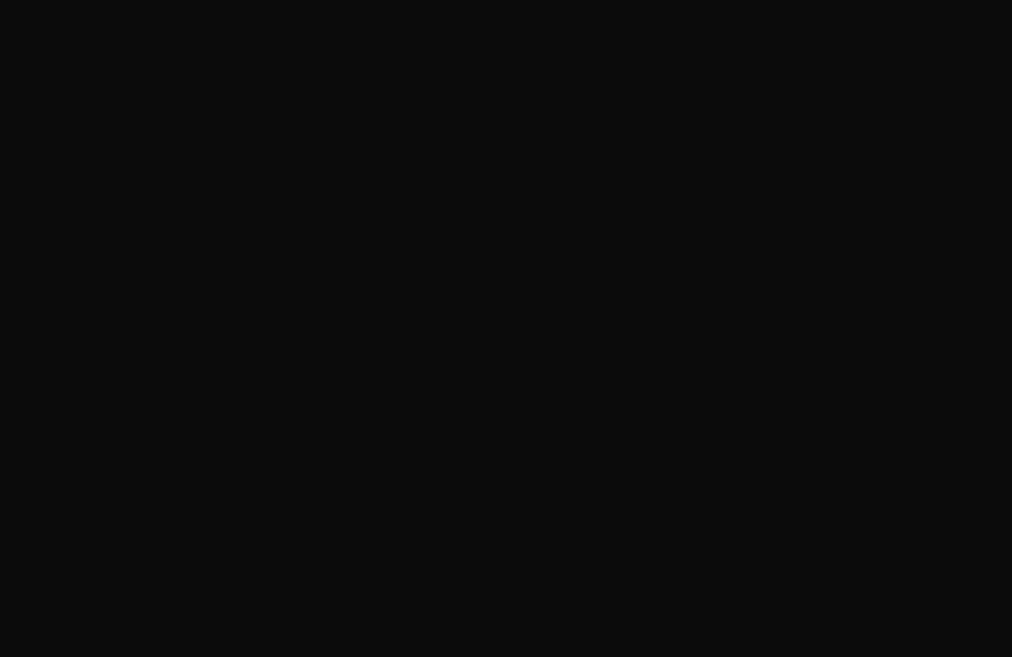
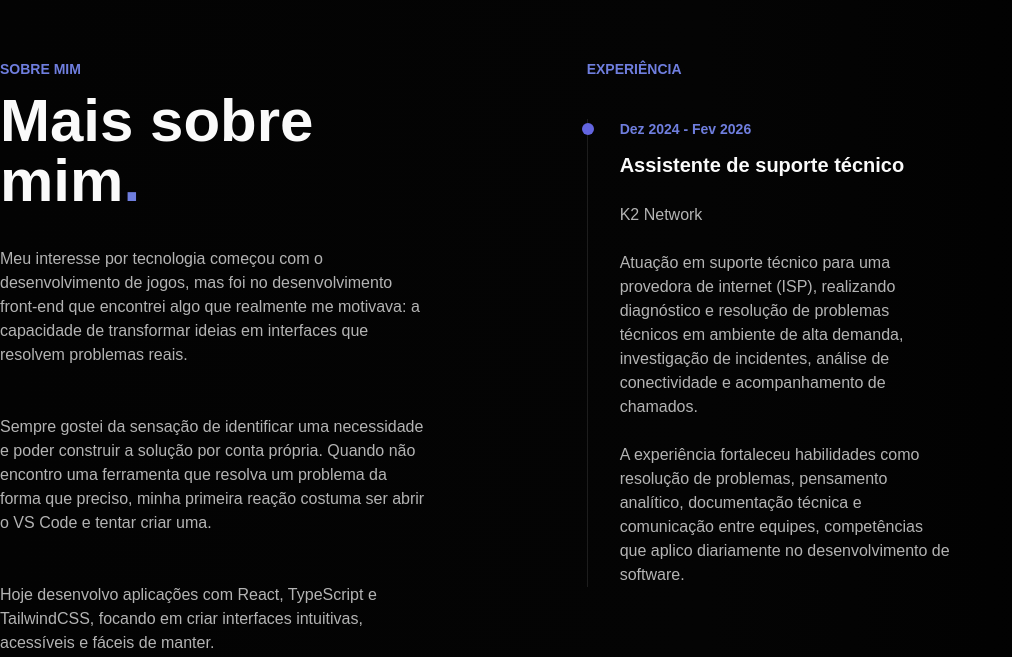
Before and after one commit to Filipuci/portfolio, a React (Vite) app: page / in a window 1280 px wide. Shown: the part 2140-2797 px from the top of the page, without its empty margins (0-1012 px from the left). Before the commit the page ends 2087 px from the top, so only its background shows below. Built offline with nearby package versions, Linux system fonts and the light colour scheme; a web font is replaced by a local one.

Commit message:
feat(about): add about section with personal summary and professional timeline

```diff
--- a/src/App.tsx
+++ b/src/App.tsx
@@ -1,13 +1,14 @@
+import { AboutSection } from "./components/About/AboutSection"
 import { HeroSection } from "./components/Hero/HeroSection"
 import { ProjectSection } from "./components/Projects/ProjectSection"
 import { ThemeProvider } from "./components/theme-provider"
-import { Separator } from "./components/ui/separator"
 
 const App = () => {
   return (
     <ThemeProvider defaultTheme="dark" storageKey="vite-ui-theme">
         <HeroSection />
         <ProjectSection />
+        <AboutSection />
     </ThemeProvider >
   )
 }
--- /dev/null
+++ b/src/components/About/AboutMainText.tsx
@@ -0,0 +1,44 @@
+import { RevealOnScroll } from "../common/RevealOnScroll"
+
+export const aboutTextClass = 'text-white/70 my-6 w-[60%] text-center lg:w-full lg:text-left'
+export const aboutTitleClass = 'select-none text-category-project text-sm font-semibold mb-3'
+
+export const AboutMainText = () => {
+  return (
+    <div className="max-w-2/6">
+      <RevealOnScroll threshold={0.4}>
+        <p className={aboutTitleClass}>SOBRE MIM</p>
+      </RevealOnScroll>
+
+      <RevealOnScroll threshold={0.4}>
+        <h1 className={'select-none text-6xl font-semibold mb-3'}>Mais sobre mim<span className="text-category-project">.</span></h1>
+      </RevealOnScroll>
+
+      <RevealOnScroll threshold={0.4} className="flex flex-col">
+        <p className={aboutTextClass}>
+          Meu interesse por tecnologia começou com o desenvolvimento de jogos, mas foi no desenvolvimento front-end que encontrei algo que realmente me motivava: a capacidade de transformar ideias em interfaces que resolvem problemas reais.
+        </p>
+
+        <p className={aboutTextClass}>
+          Sempre gostei da sensação de identificar uma necessidade e poder construir a solução por conta própria. Quando não encontro uma ferramenta que resolva um problema da forma que preciso, minha primeira reação costuma ser abrir o VS Code e tentar criar uma.
+        </p>
+
+        <p className={aboutTextClass}>
+          Hoje desenvolvo aplicações com React, TypeScript e TailwindCSS, focando em criar interfaces intuitivas, acessíveis e fáceis de manter.
+        </p>
+      </RevealOnScroll>
+
+      <RevealOnScroll className="flex gap-20 mt-12">
+        <div>
+          <p className={aboutTitleClass}>LOCALIZAÇÃO</p>
+          <p>São Paulo, Brasil</p>
+        </div>
+
+        <div>
+          <p className={aboutTitleClass}>INTERESSES</p>
+          <p>Front-End, UI/UX e Resolução de problemas</p>
+        </div>
+      </RevealOnScroll>
+    </div>
+  )
+}
--- /dev/null
+++ b/src/components/About/AboutSection.tsx
@@ -0,0 +1,11 @@
+import { AboutMainText } from "./AboutMainText"
+import { AboutTimeLine } from "./AboutTimeLine"
+
+export const AboutSection = () => {
+  return (
+    <section aria-label="Seção sobre mim" id="about" className="container mx-auto min-h-dvh flex gap-x-20 py-18 mt-10">
+        <AboutMainText />
+        <AboutTimeLine />
+    </section>
+  )
+}
--- /dev/null
+++ b/src/components/About/AboutTimeLine.tsx
@@ -0,0 +1,33 @@
+import { RevealOnScroll } from "../common/RevealOnScroll"
+import { aboutTextClass, aboutTitleClass } from "./AboutMainText"
+
+export const AboutTimeLine = () => {
+  return (
+    <div className="ml-20">
+      <RevealOnScroll>
+        <p className={aboutTitleClass}>EXPERIÊNCIA</p>
+      </RevealOnScroll>
+
+      <RevealOnScroll animation="animate-fade-right" threshold={0.4}>
+        <div className="relative border-l border-white/10 pl-8 mt-10">
+          <div className="absolute -left-1.5 top-1 w-3 h-3 rounded-full bg-[#6365e0]"></div>
+
+          <p className={aboutTitleClass}>Dez 2024 - Fev 2026</p>
+          <h1 className="font-semibold text-xl">Assistente de suporte técnico</h1>
+          <p className={aboutTextClass}>K2 Network</p>
+          <p className={`${aboutTextClass} max-w-2/4`}>
+            Atuação em suporte técnico para uma provedora de internet (ISP), realizando diagnóstico
+            e resolução de problemas técnicos em ambiente de alta demanda, investigação de incidentes,
+            análise de conectividade e acompanhamento de chamados.
+          </p>
+          <p className={`${aboutTextClass} max-w-2/4`}>
+            A experiência fortaleceu habilidades como resolução de problemas, pensamento analítico,
+            documentação técnica e comunicação entre equipes, competências que aplico diariamente
+            no desenvolvimento de software.
+          </p>
+        </div>
+      </RevealOnScroll >
+
+    </div >
+  )
+}
--- a/src/components/Hero/HeroText.tsx
+++ b/src/components/Hero/HeroText.tsx
@@ -15,7 +15,7 @@ export const HeroText = () => {
 
   return (
     <>
-      <p className="select-none text-white/40 text-sm mb-6 animate-fade-up [animation-delay:0ms]">FRONT-END DEVELOPER</p>
+      <p className="select-none text-white/40 text-sm mb-6 animate-fade-up [animation-delay:0ms]">DESENVOLVEDOR FRONT-END</p>
       <p className="select-none text-6xl font-semibold animate-fade-up opacity-0 [animation-delay:100ms]">Criando</p>
       <div className={`${gradientTextClass} flex flex-col min-[1550px]:flex-row min-[1550px]:gap-2 animate-fade-up opacity-0 [animation-delay:200ms]`}>
         <p>interfaces</p>
--- a/src/components/Projects/ProjectHeader.tsx
+++ b/src/components/Projects/ProjectHeader.tsx
@@ -5,15 +5,15 @@ export const ProjectHeader = () => {
   return (
     <header className={`flex flex-col items-center text-center lg:text-left lg:block lg:max-w-2/5`}>
       <RevealOnScroll threshold={0.4}>
-        <p className={'select-none text-category-project text-sm font-semibold mb-3'}>PROJECTS</p>
+        <p className='select-none text-category-project text-sm font-semibold mb-3'>PROJETOS</p>
       </RevealOnScroll>
 
       <RevealOnScroll threshold={0.4}>
-        <h1 className={'select-none text-6xl font-semibold mb-3'}>Projetos que contam minha evolução</h1>
+        <h1 className='select-none text-6xl font-semibold mb-3'>Projetos que contam minha evolução</h1>
       </RevealOnScroll>
 
       <RevealOnScroll threshold={0.4} className="flex justify-center">
-        <p className={'text-white/70 my-6 w-[60%] text-center lg:w-full lg:text-left'}>
+        <p className='text-white/70 my-6 w-[60%] text-center lg:w-full lg:text-left'>
           Cada projeto representa um desafio diferente, uma habilidade aprendida
           e um passo a mais na minha jornada como desenvolvedor front-end.
         </p>
--- a/src/components/common/RevealOnScroll.tsx
+++ b/src/components/common/RevealOnScroll.tsx
@@ -1,12 +1,19 @@
 import { useIntersectionObserver } from "@/hooks/useIntersectionObserver"
 import { useRef } from "react"
 
-export const RevealOnScroll = ({ children, className, threshold }: { children: React.ReactNode, className?: string, threshold?: number }) => {
+type Props = {
+  children: React.ReactNode,
+  className?: string,
+  threshold?: number,
+  animation?: "animate-fade-up" | "animate-fade-right"
+}
+
+export const RevealOnScroll = ({ children, className, threshold, animation = "animate-fade-up" }: Props) => {
   const ref = useRef<HTMLDivElement>(null)
   const isVisible = useIntersectionObserver(ref, threshold)
 
   return (
-    <div className={`opacity-0 ${isVisible ? 'animate-fade-up' : ''} ${className}`} ref={ref}>
+    <div className={`opacity-0 ${isVisible ? animation : ''} ${className}`} ref={ref}>
       {children}
     </div>
   )
--- a/src/index.css
+++ b/src/index.css
@@ -52,9 +52,8 @@ body {
   --radius-2xl: calc(var(--radius) * 1.8);
   --radius-3xl: calc(var(--radius) * 2.2);
   --radius-4xl: calc(var(--radius) * 2.6);
-
-  --animate-hero-image: hero-image 1s ease-out forwards;
   --animate-fade-up: fade-up 1s ease-out forwards;
+  --animate-fade-right: fade-right 1s ease-out forwards;
 
   @keyframes fade-up {
     from {
@@ -68,15 +67,15 @@ body {
     }
   }
 
-  @keyframes hero-image {
+  @keyframes fade-right {
     from {
       opacity: 0;
-      transform: translateY(20px);
+      transform: translateX(20px);
     }
 
     to {
       opacity: 1;
-      transform: translateY(0)
+      transform: translateX(0)
     }
   }
 }
```
Also changed, not shown: src/components/About/AboutTechnologies.tsx (added).
